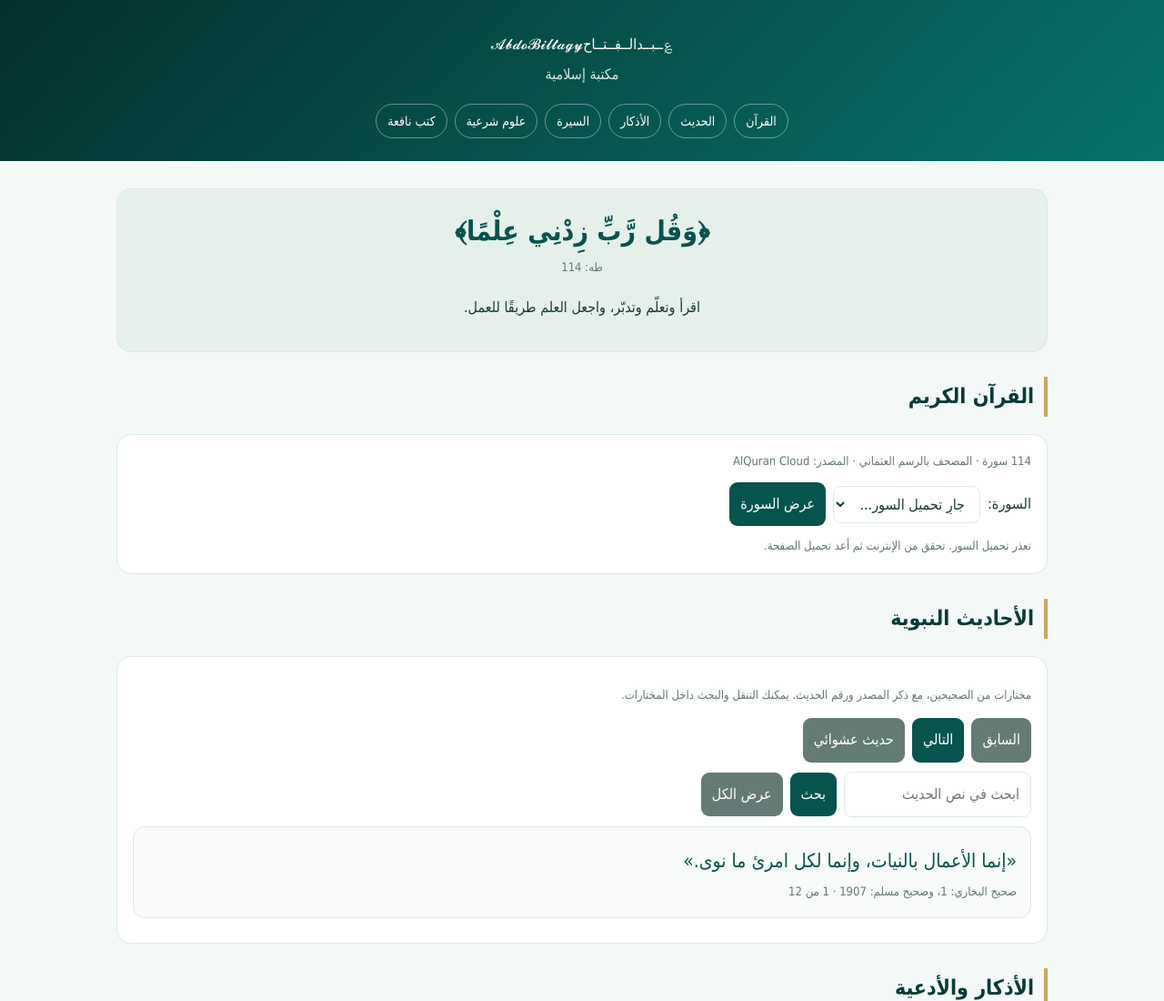
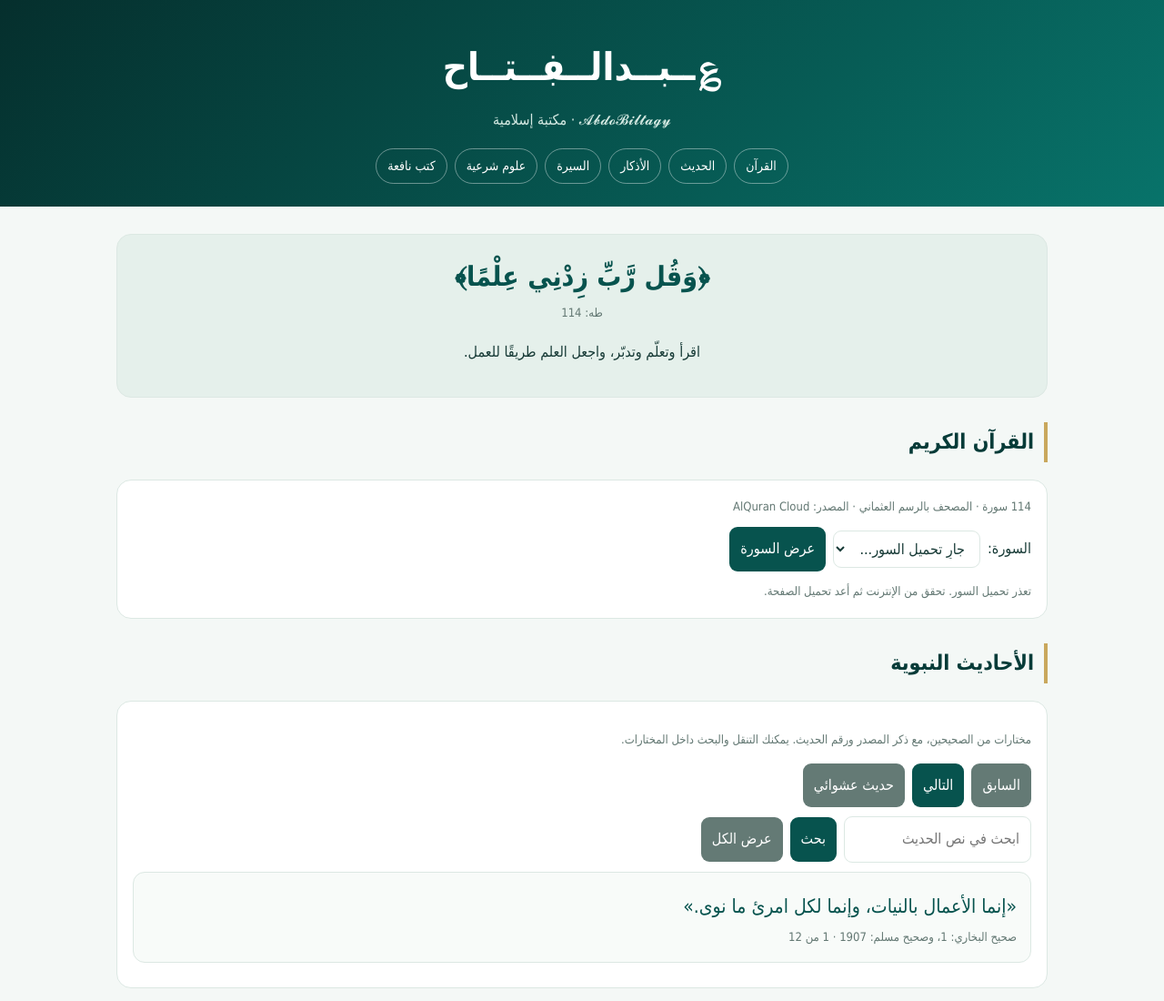
Before and after one commit to abdobiltagy99-netizen/abdulfattah-islamic-site-, a plain HTML site: page index.html in a window 1280 px wide. Shown: the top 1100 px of the page at 91% size. Drawn offline with Linux system fonts and the light colour scheme; no server answers.

Commit message:
Update index.html

```diff
--- a/index.html
+++ b/index.html
@@ -143,7 +143,9 @@ document.getElementById("adminLogin").onclick = async () => {
 
 document.getElementById("adminLogout").onclick = () => auth.signOut();
 </script><body>
-<header>؏ــبــدالــڣــتــاح</div>𝓐𝓫𝓭𝓸𝓑𝓲𝓵𝓽𝓪𝓰𝔂<div class="sub" id="siteDescriptionDisplay"> مكتبة إسلامية</div>
+<header id="siteHeader">
+<div class="brand" id="siteNameDisplay">؏ــبــدالــڣــتــاح</div>
+<div class="sub" id="siteDescriptionDisplay">𝓐𝓫𝓭𝓸𝓑𝓲𝓵𝓽𝓪𝓰𝔂 · مكتبة إسلامية</div>
 <nav><a href="#quran">القرآن</a><a href="#hadith">الحديث</a><a href="#adhkar">الأذكار</a><a href="#seerah">السيرة</a><a href="#learning">علوم شرعية</a><a href="#books">كتب نافعة</a></nav></header>
 <main class="wrap">
 <div class="hero"><div class="verse">﴿وَقُل رَّبِّ زِدْنِي عِلْمًا﴾</div><div class="ref">طه: 114</div><p>اقرأ وتعلّم وتدبّر، واجعل العلم طريقًا للعمل.</p></div>
```
